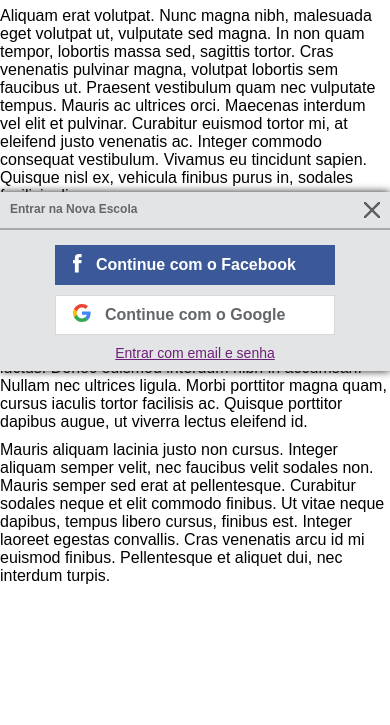
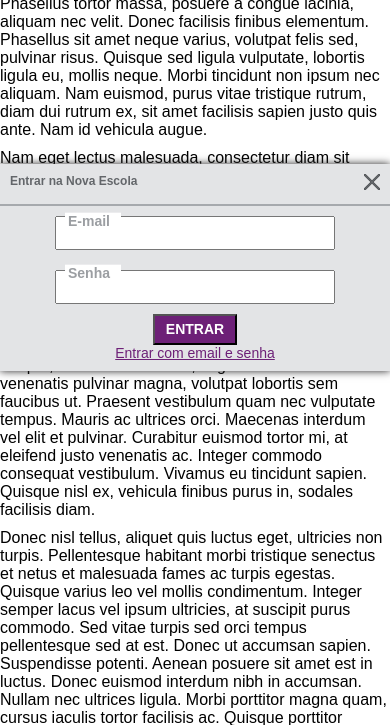
Before and after one commit to madalossolaura/project-login-fixed, a plain HTML site: page index.html in a window 390 px wide. Shown: the part 473-1198 px from the top of the page. Before the commit the page ends 1068 px from the top, so only its background shows below. Drawn offline with Linux system fonts and the light colour scheme.

Commit message:
mudancas para os input no mobile

```diff
--- a/css/styles.css
+++ b/css/styles.css
@@ -25,6 +25,12 @@ section#conteudo {
 }
 #conteudo p {
     margin: 10px 0;
+}
+.show {
+    display: block
+}
+.hidden {
+    display: none;
 }
 @media (max-width:600px) {
     .ne-login-fixed {
@@ -105,3 +111,50 @@ section#conteudo {
         margin-bottom: 10px;
     }
 }
+
+form#cabFormLogin {
+    display: flex;
+    flex-flow: column;
+    margin: 0 55px;
+}
+
+form#cabFormLogin input {
+    max-width: 300px;
+    height: 30px;
+    margin: 10px 0;
+}
+
+.ne-form {
+    position: relative;
+    margin-bottom: 2%;
+}
+
+.ne-form+.ne-form-control-placeholder,
+.ne-form:valid+.ne-form-control-placeholder {
+    font-size: 14px;
+    font-weight: bold;
+    color: #9b9ea2;
+    transform: translate3d(0,-52%,0);
+    opacity: 1;
+    background-color: #fff;
+    padding: 0 3px;
+    margin-left: 10px;
+    width: 50px;
+    position: absolute;
+    top: 15px;
+}
+
+.submit {
+    display: flex;
+    justify-items: center;
+}
+
+button#btnCabLogin {
+    background-color: #6D2077;
+    color: #ffffff;
+    font-size: 14px;
+    font-weight: bold;
+    text-transform: uppercase;
+    padding: 2% 4%;
+    margin: 0 auto;
+}
--- a/index.html
+++ b/index.html
@@ -15,6 +15,7 @@
 
     <section id="conteudo">
         <h1>Lorem ipsum dolor</h1>
+        <img src="https://novaescola.org.br/assets/svg/logo.svg" style="background-color:red;">
         <p>Lorem ipsum dolor sit amet, consectetur adipiscing elit. Phasellus tortor massa, posuere a congue lacinia, aliquam nec velit. Donec facilisis finibus elementum. Phasellus sit amet neque varius, volutpat felis sed, pulvinar risus. Quisque sed ligula vulputate, lobortis ligula eu, mollis neque. Morbi tincidunt non ipsum nec aliquam. Nam euismod, purus vitae tristique rutrum, diam dui rutrum ex, sit amet facilisis sapien justo quis ante. Nam id vehicula augue.</p>
         <p>Nam eget lectus malesuada, consectetur diam sit amet, suscipit justo. Vestibulum lacinia eget diam id gravida. Nam pulvinar mauris nisi, a scelerisque quam imperdiet nec. Donec bibendum justo at magna accumsan eleifend eget ut orci. Nullam pulvinar enim sapien, a suscipit eros rhoncus dignissim. Duis aliquam tempus aliquam. Duis sit amet vestibulum elit, at ultricies ex. Pellentesque viverra blandit quam et molestie. Proin efficitur mollis velit elementum porta.</p>
         <p>Aliquam erat volutpat. Nunc magna nibh, malesuada eget volutpat ut, vulputate sed magna. In non quam tempor, lobortis massa sed, sagittis tortor. Cras venenatis pulvinar magna, volutpat lobortis sem faucibus ut. Praesent vestibulum quam nec vulputate tempus. Mauris ac ultrices orci. Maecenas interdum vel elit et pulvinar. Curabitur euismod tortor mi, at eleifend justo venenatis ac. Integer commodo consequat vestibulum. Vivamus eu tincidunt sapien. Quisque nisl ex, vehicula finibus purus in, sodales facilisis diam.</p>
@@ -25,43 +26,51 @@
     <div class="ne-login-fixed">
         <div class="main-entrar">
             <p>Entrar na Nova Escola</p>
-
-<svg width="16px" height="16px" viewBox="0 0 16 16" version="1.1" xmlns="http://www.w3.org/2000/svg" xmlns:xlink="http://www.w3.org/1999/xlink">
-    <defs>
-        <path d="M13.4141,11.9998 L19.7071,5.7068 C20.0981,5.3158 20.0981,4.6838 19.7071,4.2928 C19.3161,3.9018 18.6841,3.9018 18.2931,4.2928 L12.0001,10.5858 L5.7071,4.2928 C5.3161,3.9018 4.6841,3.9018 4.2931,4.2928 C3.9021,4.6838 3.9021,5.3158 4.2931,5.7068 L10.5861,11.9998 L4.2931,18.2928 C3.9021,18.6838 3.9021,19.3158 4.2931,19.7068 C4.4881,19.9018 4.7441,19.9998 5.0001,19.9998 C5.2561,19.9998 5.5121,19.9018 5.7071,19.7068 L12.0001,13.4138 L18.2931,19.7068 C18.4881,19.9018 18.7441,19.9998 19.0001,19.9998 C19.2561,19.9998 19.5121,19.9018 19.7071,19.7068 C20.0981,19.3158 20.0981,18.6838 19.7071,18.2928 L13.4141,11.9998 Z" id="path-1"></path>
-    </defs>
-    <g id="Page-1" stroke="none" stroke-width="1" fill="none" fill-rule="evenodd">
-        <g id="Mobile" transform="translate(-291.000000, -588.000000)">
-            <g id="Icons/Fechar/24px" transform="translate(287.000000, 584.000000)">
-                <mask id="mask-2" fill="white">
-                    <use xlink:href="#path-1"></use>
-                </mask>
-                <use id="Fechar" fill="#000000" fill-rule="evenodd" xlink:href="#path-1"></use>
-                <rect id="Color" fill="#63666A" fill-rule="evenodd" mask="url(#mask-2)" x="0" y="0" width="24" height="24"></rect>
-            </g>
-        </g>
-    </g>
-</svg>
-        </div>
+            <div id="fechar">
+                <svg width="16px" height="16px" viewBox="0 0 16 16" version="1.1" xmlns="http://www.w3.org/2000/svg" xmlns:xlink="http://www.w3.org/1999/xlink"><defs><path d="M13.4141,11.9998 L19.7071,5.7068 C20.0981,5.3158 20.0981,4.6838 19.7071,4.2928 C19.3161,3.9018 18.6841,3.9018 18.2931,4.2928 L12.0001,10.5858 L5.7071,4.2928 C5.3161,3.9018 4.6841,3.9018 4.2931,4.2928 C3.9021,4.6838 3.9021,5.3158 4.2931,5.7068 L10.5861,11.9998 L4.2931,18.2928 C3.9021,18.6838 3.9021,19.3158 4.2931,19.7068 C4.4881,19.9018 4.7441,19.9998 5.0001,19.9998 C5.2561,19.9998 5.5121,19.9018 5.7071,19.7068 L12.0001,13.4138 L18.2931,19.7068 C18.4881,19.9018 18.7441,19.9998 19.0001,19.9998 C19.2561,19.9998 19.5121,19.9018 19.7071,19.7068 C20.0981,19.3158 20.0981,18.6838 19.7071,18.2928 L13.4141,11.9998 Z" id="path-1"></path></defs><g id="Page-1" stroke="none" stroke-width="1" fill="none" fill-rule="evenodd"><g id="Mobile" transform="translate(-291.000000, -588.000000)"><g id="Icons/Fechar/24px" transform="translate(287.000000, 584.000000)"><mask id="mask-2" fill="white"><use xlink:href="#path-1"></use></mask><use id="Fechar" fill="#000000" fill-rule="evenodd" xlink:href="#path-1"></use><rect id="Color" fill="#63666A" fill-rule="evenodd" mask="url(#mask-2)" x="0" y="0" width="24" height="24"></rect></g></g></g></svg>
+            </div>
+       </div>
         <hr>
-        <div>
-            <button class="btn btnFacebook">
+        <div id="login-rede-sociais" class="hidden">
+            <button class="btn btnFacebook" title="Continuar com o Facebook">
                 <div class="icon">
                     <svg xmlns="http://www.w3.org/2000/svg" width="9" height="19" viewBox="0 0 9 19"><desc>Created with Sketch.</desc><g fill="none"><g fill="#FFF"><path d="M0 6.1L0 9.3 1.9 9.3 1.9 18.6 5.7 18.6 5.7 9.2 8.3 9.2 8.6 6.1 5.7 6.1 5.7 4.3C5.7 3.5 5.8 3.3 6.6 3.3L8.6 3.3 8.6 0 6 0C3.2 0 1.9 1.2 1.9 3.6L1.9 6.1 0 6.1Z"/></g></g></svg>
                 </div>
                     Continue com o Facebook
             </button>
-            <button class="btn btnGoogle">
+            <button class="btn btnGoogle" title="Continuar com o Google">
                 <div class="icon">
                     <svg xmlns="http://www.w3.org/2000/svg" width="18" height="18" viewBox="0 0 18 18"><desc>Created with Sketch.</desc><g fill="none"><g transform="translate(-15 -15)translate(15 15)"><path d="M17.6 9.2C17.6 8.6 17.6 8 17.5 7.4L9 7.4 9 10.8 13.8 10.8C13.6 12 13 12.9 12 13.6L12 15.8 15 15.8C16.7 14.3 17.6 11.9 17.6 9.2L17.6 9.2Z" fill="#4285F4"/><path d="M9 18C11.4 18 13.5 17.2 15 15.8L12 13.6C11.2 14.1 10.2 14.4 9 14.4 6.7 14.4 4.7 12.8 4 10.7L1 10.7 1 13C2.4 16 5.5 18 9 18L9 18Z" fill="#34A853"/><path d="M4 10.7C3.8 10.2 3.7 9.6 3.7 9 3.7 8.4 3.8 7.8 4 7.3L4 5 1 5C0.3 6.2 0 7.5 0 9 0 10.5 0.3 11.8 1 13L4 10.7 4 10.7Z" fill="#FBBC05"/><path d="M9 3.6C10.3 3.6 11.5 4 12.4 4.9L15 2.3C13.5 0.9 11.4 0 9 0 5.5 0 2.4 2 1 5L4 7.3C4.7 5.2 6.7 3.6 9 3.6L9 3.6Z" fill="#EA4335"/><polygon points="0 0 18 0 18 18 0 18"/></g></g></svg>
                 </div>
                     Continue com o Google
             </button>
-            <a href="#" class="wrapper-email">Entrar com email e senha</a>
+            <a id="link-email" href="#login-email-senha" class="wrapper-email">Entrar com email e senha</a>
+        </div>
+        <div id="login-email-senha" class="show">
+            <form id="cabFormLogin" class="ne-form ne-form--vertical">
+                <input id="cabUser" type="text" name="user" data-required="true" class="ne-form ne-input ne-border-peixe-boi">
+                <label class="ne-form-control-placeholder ne-uppercase" for="cabUser">E-mail</label>
+                <input id="cabPass" type="password" name="password" data-required="true" class="pass ne-form ne-input ne-border-peixe-boi ne-margin-top-2">
+                <label class="ne-form-control-placeholder ne-uppercase" for="cabPass" style="top: 67px;">Senha</label>
+                <div class="submit ne-margin-top-1">
+                    <button id="btnCabLogin" class="col-sm-12 justify-content-center ne-btn-solid ne-bg-acai ne-text-3">Entrar</button>
+                </div>
+            </form>
+            <a id="link-social" href="#login-rede-sociais" class="wrapper-email">Entrar com email e senha</a>
         </div>
     </div>
 
     <script>
+        let redeSocial = document.querySelectorAll('#login-rede-social');
+        let emailSenha = document.querySelectorAll('#login-email-senha');
+        let linkSocial = document.querySelectorAll('#link-social');
+        let linkEmail = document.querySelectorAll('#link-email')
+
+            if (linkEmail.click()) {
+                console.log('23')
+            } else {
+                console.log('outra coisa')
+            }
 
     </script>
 
```
